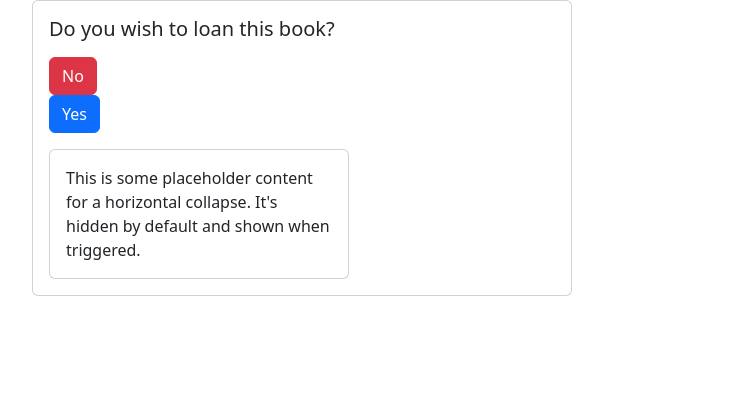
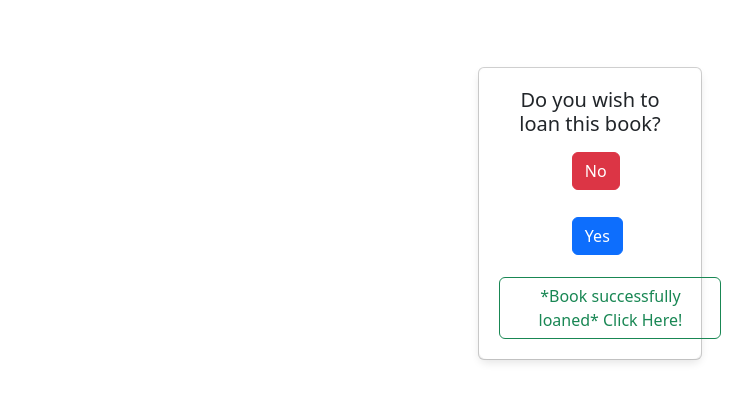
Before and after one commit to lorenalourenco/scribbulus, a Django app: page /login/acervo/emprestimo/ in a window 1280 px wide, after a click on "Yes". Shown: the part 56-458 px from the top of the page, without its empty margins (50-802 px from the left). Run offline with Django 5.2, Linux system fonts and the light colour scheme.

Commit message:
loan feito, add geral e do author com problema

```diff
--- a/acervo/forms.py
+++ b/acervo/forms.py
@@ -12,7 +12,7 @@ class GenreForm(forms.ModelForm):
 class AuthorForm(forms.ModelForm):
     class Meta:
         model = Author
-        fields = 'first_name', 'last_name'
+        fields = ['first_name', 'last_name']
 
 
 class ProductForm(forms.ModelForm):
--- a/acervo/templates/emprestimo.html
+++ b/acervo/templates/emprestimo.html
@@ -1,27 +1,30 @@
 {% extends 'base.html' %}
 
 {% block content %}
-<div class="card mb-3" style="max-width: 540px;">
+<div class="card mb-3" style="width: 20%; height: 20%; margin-top: 6%; margin-left: 40%;">
     <div class="row g-0">
-      <div class="col-md-8">
-        <div class="card-body">
-          <h5 class="card-title">Do you wish to loan this book?</h5>
-          <a href="http://127.0.0.1:8000/login/acervo/"><button class="btn btn-danger mt-2" type="button">No</button></a>
+        <div class="card-body" style=" padding: 20px; box-shadow: 0 4px 8px rgba(0,0,0,0.1); border-radius: 8px; background-color: #fff;">
+          <h5 class="card-title" style="text-align: center;">Do you wish to loan this book?</h5>
+          <a href="http://127.0.0.1:8000/login/acervo/" style="margin-left: 40%;"><button class="btn btn-danger mt-2" type="button">
+            No
+          </button></a>
             <p>
-            <button class="btn btn-primary" type="button" data-bs-toggle="collapse" data-bs-target="#collapseWidthExample" aria-expanded="false" aria-controls="collapseWidthExample">
+            <button style="margin: 40%; margin-top: 15%; margin-bottom: 3%;" class="btn btn-primary" type="button" data-bs-toggle="collapse" data-bs-target="#collapseWidthExample" aria-expanded="false" aria-controls="collapseWidthExample">
               Yes
             </button>
           </p>
-          <div style="min-height: 120px;">
-            <div class="collapse collapse-horizontal" id="collapseWidthExample">
-              <div class="card card-body" style="width: 300px;">
-                This is some placeholder content for a horizontal collapse. It's hidden by default and shown when triggered.
+          <div style="min-height: 2px;">
+            <a href="http://127.0.0.1:8000/login/acervo/"><div class="collapse collapse-horizontal" id="collapseWidthExample">
+              <div class="btn btn-outline-success" style="width: 222px;">
+                *Book successfully loaned*
+                  Click Here!
               </div>
             </div>
+          </a>
           </div>
 
         </div>
-      </div>
+
     </div>
   </div>
 {% endblock %}
--- a/acervo/views.py
+++ b/acervo/views.py
@@ -67,6 +67,16 @@ def instance(request):
 def emprestimo(request):
     return render(request, 'emprestimo.html', {'products': Product})
 
+def addauthor(request):
+    if request.method == "POST":
+        forms = AuthorForm(request.POST)
+        if forms.is_valid():
+            forms.save()
+            return redirect('http://127.0.0.1:8000/login/acervo/formulariolivro')
+    else:
+        forms = AuthorForm()
+        return render(request, 'formulariolivro.html', {'forms': forms})
+
 def manage_products(request):
     forms = ProductForm(request.POST)
 
@@ -82,9 +92,10 @@ def manage_products(request):
             forms = ProductForm(request.POST)
             if forms.is_valid():
                 forms.save()
- # Redireciona para evitar reenvio do formulário
-            else:
-                forms = ProductForm()
+
+
+    else:
+        forms = ProductForm()
 
     products = Product.objects.all()
     return render(request, 'formulariolivro.html', {'products': products, 'forms': forms})
```
Also changed, not shown: acervo/templates/formulariolivro.html (+18 -10 lines), db.sqlite3.
